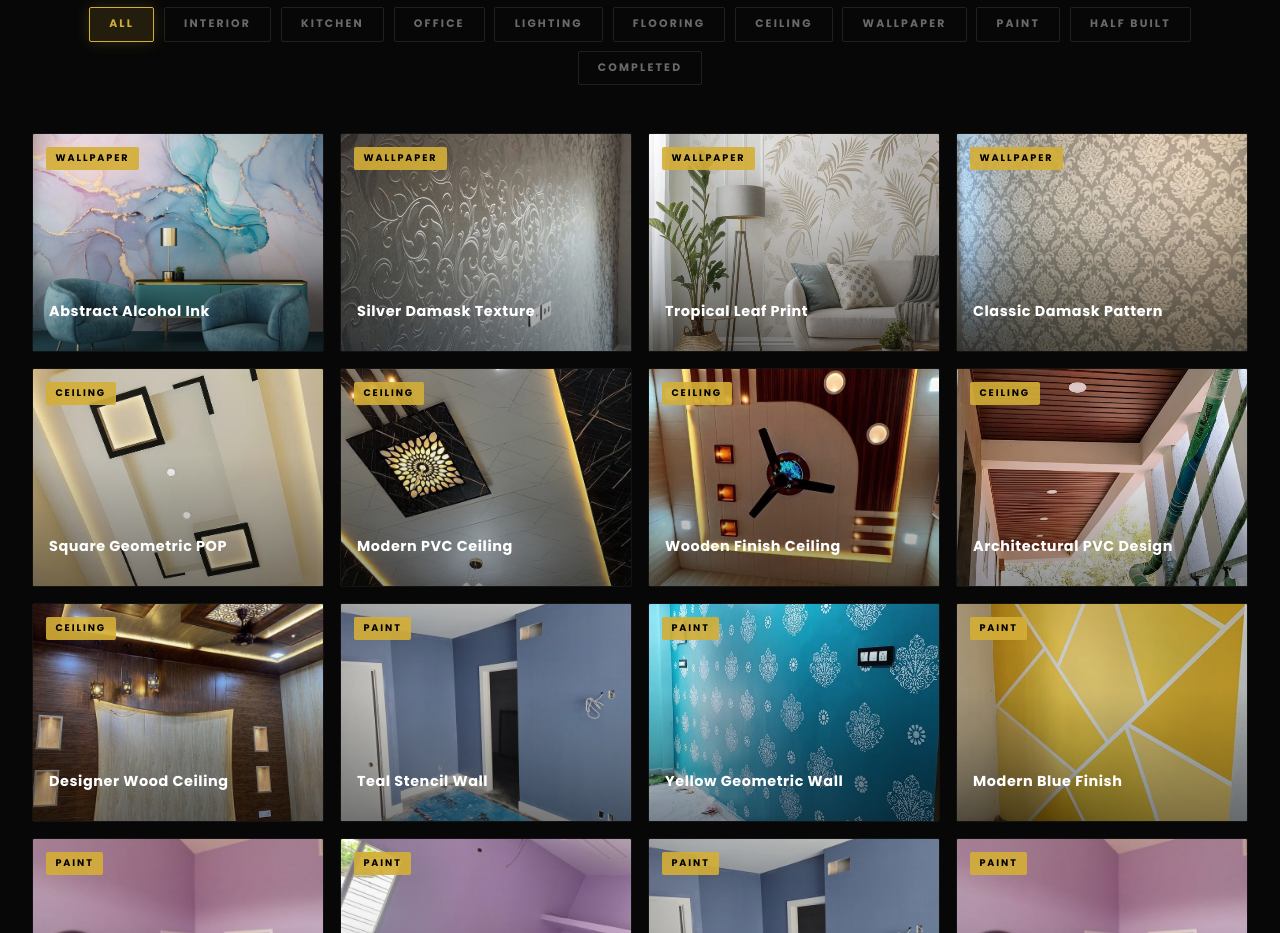
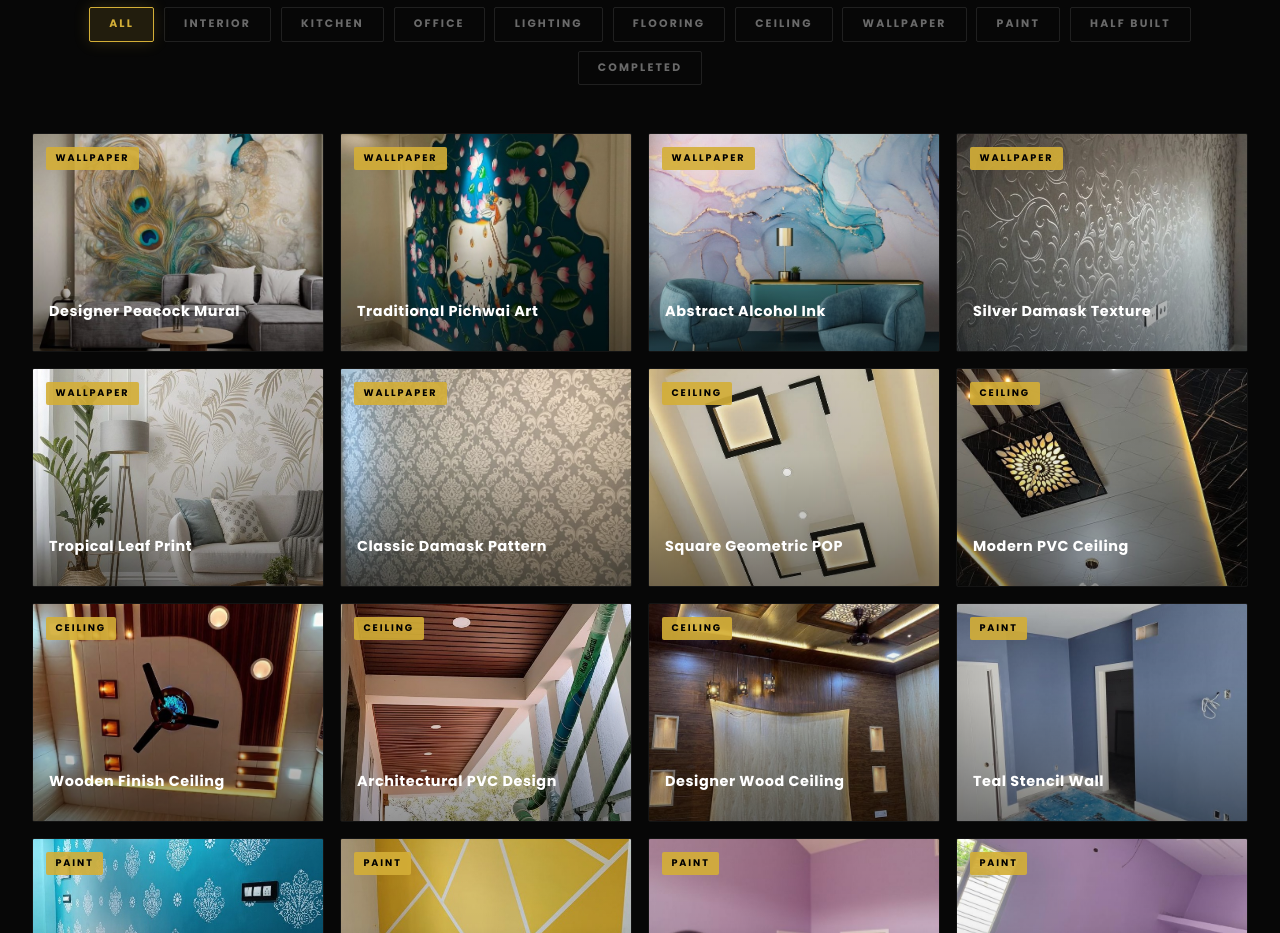
Before and after one commit to Anshu551/sri-prabhu-interior, a React (Vite) app: page / in a window 1280 px wide. Shown: the part 5620-6553 px from the top of the page. Built offline with nearby package versions, Linux system fonts and the light colour scheme; a web font is replaced by a local one.

Commit message:
feat: add 2 more premium mural wallpaper photos

```diff
--- a/src/components/GallerySection.jsx
+++ b/src/components/GallerySection.jsx
@@ -4,6 +4,8 @@ import { X, Mail } from 'lucide-react';
 const categories = ['All', 'Interior', 'Kitchen', 'Office', 'Lighting', 'Flooring', 'Ceiling', 'Wallpaper', 'Paint', 'Half Built', 'Completed'];
 
 const galleryImages = [
+  { id: 72, category: 'Wallpaper',   title: 'Designer Peacock Mural',    img: '/images/wallpaper-5.jpg' },
+  { id: 73, category: 'Wallpaper',   title: 'Traditional Pichwai Art',   img: '/images/wallpaper-6.jpg' },
   { id: 67, category: 'Wallpaper',   title: 'Abstract Alcohol Ink',      img: '/images/wallpaper-1.jpg' },
   { id: 68, category: 'Wallpaper',   title: 'Silver Damask Texture',     img: '/images/wallpaper-2.jpg' },
   { id: 69, category: 'Wallpaper',   title: 'Tropical Leaf Print',       img: '/images/wallpaper-3.jpg' },
--- a/src/data/servicesData.jsx
+++ b/src/data/servicesData.jsx
@@ -222,6 +222,8 @@ export const servicesData = [
       '/images/wallpaper-2.jpg',
       '/images/wallpaper-3.jpg',
       '/images/wallpaper-4.jpg',
+      '/images/wallpaper-5.jpg',
+      '/images/wallpaper-6.jpg',
     ],
   },
   {
```
Also changed, not shown: public/images/wallpaper-5.jpg (added), public/images/wallpaper-6.jpg (added).
